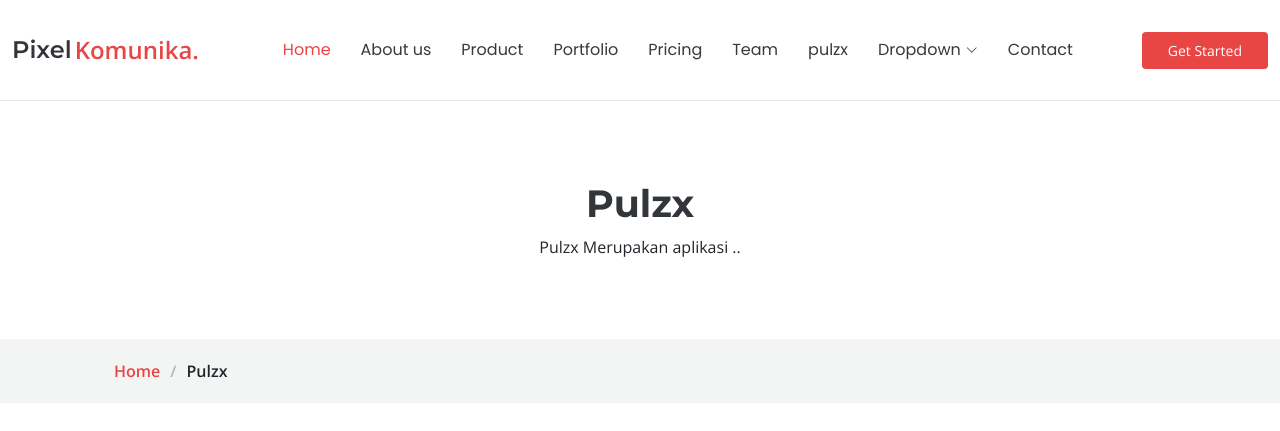
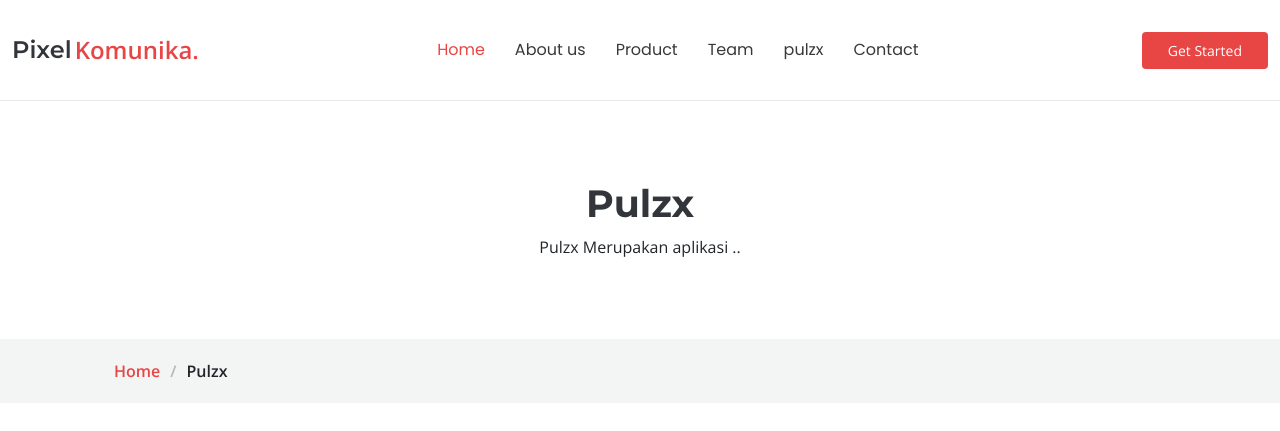
Before and after one commit to saniswandika/pixel_komunika, a plain HTML site: page blog.html in a window 1280 px wide. Shown: the top 431 px of the page. Drawn offline with nearby package versions, Linux system fonts and the light colour scheme.

Commit message:
nav sesuai dengan home

```diff
--- a/blog.html
+++ b/blog.html
@@ -53,11 +53,11 @@
           <li><a href="index.html#hero" class="active">Home</a></li>
           <li><a href="index.html#about">About us</a></li>
           <li><a href="index.html#Product">Product</a></li>
-          <li><a href="index.html#portfolio">Portfolio</a></li>
-          <li><a href="index.html#pricing">Pricing</a></li>
+          <!-- <li><a href="index.html#portfolio">Portfolio</a></li> -->
+          <!-- <li><a href="index.html#pricing">Pricing</a></li> -->
           <li><a href="index.html#team">Team</a></li>
           <li><a href="blog.html">pulzx</a></li>
-          <li class="dropdown"><a href="#"><span>Dropdown</span> <i class="bi bi-chevron-down toggle-dropdown"></i></a>
+          <!-- <li class="dropdown"><a href="#"><span>Dropdown</span> <i class="bi bi-chevron-down toggle-dropdown"></i></a>
             <ul>
               <li><a href="#">Dropdown 1</a></li>
               <li class="dropdown"><a href="#"><span>Deep Dropdown</span> <i class="bi bi-chevron-down toggle-dropdown"></i></a>
@@ -73,7 +73,7 @@
               <li><a href="#">Dropdown 3</a></li>
               <li><a href="#">Dropdown 4</a></li>
             </ul>
-          </li>
+          </li> -->
           <li><a href="index.html#contact">Contact</a></li>
         </ul>
         <i class="mobile-nav-toggle d-xl-none bi bi-list"></i>
```
